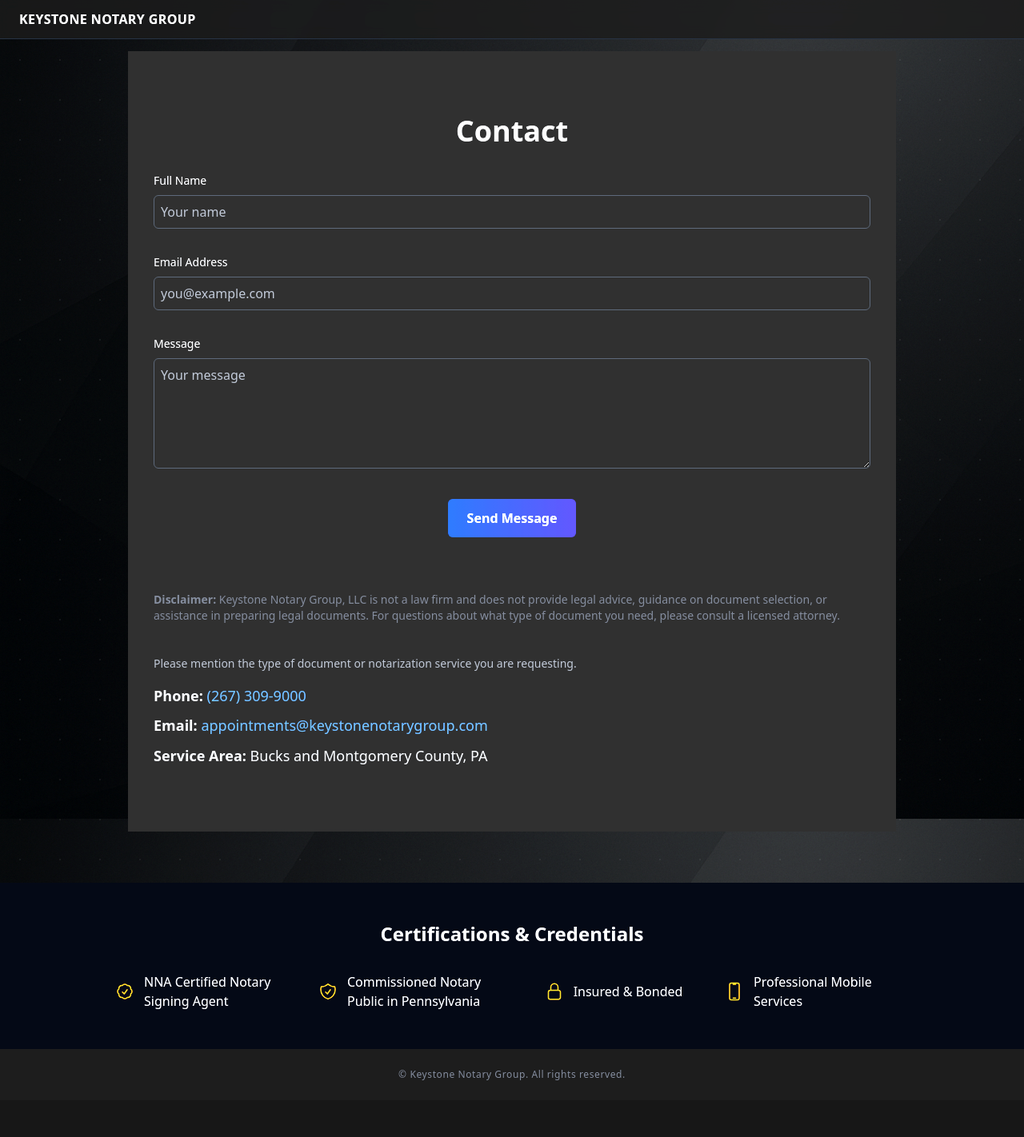
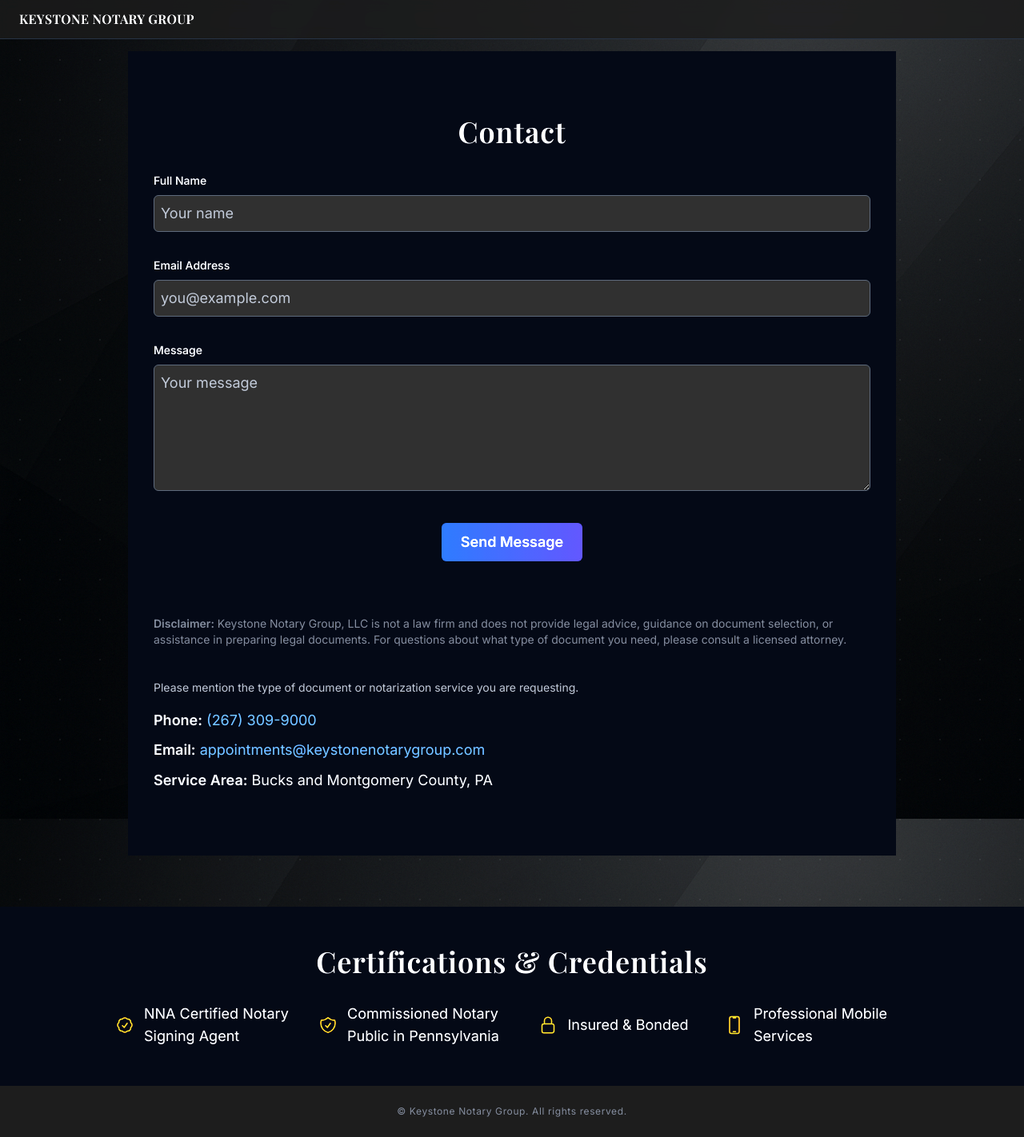
Before and after one commit to BikerViking/keystone-site, a React (Create React App) app: page /contact in a window 1280 px wide. Shown: the whole page at 80% size. Before the commit the page ends 1376 px from the top, so only its background shows below. Built offline with nearby package versions, Linux system fonts and the light colour scheme.

Commit message:
Improve typography and add section transitions

```diff
--- a/public/index.html
+++ b/public/index.html
@@ -6,6 +6,12 @@
     <meta name="viewport" content="width=device-width, initial-scale=1" />
     <meta name="robots" content="index, follow" />
     <meta charset="utf-8" />
+    <link rel="preconnect" href="https://fonts.googleapis.com" />
+    <link rel="preconnect" href="https://fonts.gstatic.com" crossorigin />
+    <link
+      href="https://fonts.googleapis.com/css2?family=Inter:wght@400;500;600&family=Playfair+Display:wght@400;500;600&display=swap"
+      rel="stylesheet"
+    />
 
     <!-- Open Graph tags -->
     <meta property="og:title" content="Keystone Notary Group" />
--- a/src/components/Certifications.jsx
+++ b/src/components/Certifications.jsx
@@ -4,7 +4,7 @@ export default function Certifications() {
   return (
     <section className="bg-gray-950 text-gray-200 py-12">
       <div className="mx-auto max-w-screen-lg px-4">
-        <h2 className="mb-8 text-2xl font-semibold text-center">
+        <h2 className="mb-8 text-center">
           Certifications & Credentials
         </h2>
         <ul
--- a/src/components/LandingHero.jsx
+++ b/src/components/LandingHero.jsx
@@ -101,7 +101,7 @@ export default function LandingHero() {
         className="flex min-h-screen w-full flex-col items-center justify-center bg-neutral-900 px-4 py-12 lg:py-20 text-gray-200 sm:px-6 lg:px-8"
       >
         <div className="mx-auto max-w-screen-lg text-center">
-          <h2 className="mb-8 text-3xl font-bold sm:mb-12">
+          <h2 className="mb-8 sm:mb-12">
             About Keystone Notary Group
           </h2>
           {/* Ensure readability on small screens */}
@@ -137,10 +137,10 @@ export default function LandingHero() {
       <section
         id="services"
         aria-label="Services"
-        className="flex min-h-screen w-full flex-col items-center justify-center bg-neutral-800 px-4 py-12 lg:py-20 text-gray-200 sm:px-6 lg:px-8"
+        className="flex min-h-screen w-full flex-col items-center justify-center bg-gray-950 px-4 py-12 lg:py-20 text-gray-200 sm:px-6 lg:px-8"
       >
         <div className="mx-auto w-full max-w-screen-lg">
-          <h2 className="mb-8 text-center text-3xl font-bold sm:mb-12">
+          <h2 className="mb-8 text-center sm:mb-12">
             Our Services
           </h2>
           <div className="space-y-8">
@@ -188,7 +188,7 @@ export default function LandingHero() {
         className="flex min-h-screen w-full flex-col items-center justify-center bg-neutral-900 px-4 py-12 lg:py-20 text-gray-200 sm:px-6 lg:px-8"
       >
         <div className="mx-auto w-full max-w-screen-lg text-center">
-          <h2 className="mb-8 text-3xl font-bold sm:mb-12">Service Area</h2>
+          <h2 className="mb-8 sm:mb-12">Service Area</h2>
           <p className="mb-8 text-base sm:text-lg text-gray-300">
             We proudly serve Bucks and Montgomery County, Pennsylvania.
           </p>
@@ -208,10 +208,10 @@ export default function LandingHero() {
       <section
         id="faq"
         aria-label="Frequently Asked Questions"
-        className="flex min-h-screen w-full flex-col items-center justify-center bg-neutral-900 px-4 py-12 lg:py-20 text-gray-200 sm:px-6 lg:px-8"
+        className="flex min-h-screen w-full flex-col items-center justify-center bg-neutral-900 rounded-t-[3rem] px-4 py-12 lg:py-20 text-gray-200 sm:px-6 lg:px-8"
       >
         <div className="mx-auto w-full max-w-screen-lg">
-          <h2 className="mb-8 text-center text-3xl font-bold sm:mb-12">
+          <h2 className="mb-8 text-center sm:mb-12">
             Frequently Asked Questions
           </h2>
           <dl className="space-y-6 sm:space-y-8">
@@ -263,10 +263,10 @@ export default function LandingHero() {
       <section
         id="contact"
         aria-label="Contact"
-        className="flex min-h-screen w-full flex-col items-center justify-center bg-neutral-800 px-4 py-12 lg:py-20 text-gray-200 sm:px-6 lg:px-8"
+        className="flex min-h-screen w-full flex-col items-center justify-center bg-gray-950 rounded-t-[3rem] px-4 py-12 lg:py-20 text-gray-200 sm:px-6 lg:px-8"
       >
         <div className="mx-auto w-full max-w-screen-lg">
-          <h2 className="mb-8 text-center text-3xl font-bold sm:mb-12">
+          <h2 className="mb-8 text-center sm:mb-12">
             Contact
           </h2>
           <form
--- a/src/index.css
+++ b/src/index.css
@@ -5,14 +5,14 @@
 @layer base {
   /* Global background pattern */
   body {
-    @apply bg-cover bg-center bg-no-repeat min-h-screen;
+    @apply bg-cover bg-center bg-no-repeat min-h-screen font-sans text-base sm:text-lg leading-relaxed tracking-normal;
     background-image: url('../public/bg-texture.PNG');
   }
-  h1 {
-    @apply text-3xl sm:text-4xl font-extrabold;
+  h1, h2 {
+    @apply font-display text-3xl sm:text-4xl font-semibold tracking-wide;
   }
-  h2 {
-    @apply text-2xl sm:text-3xl font-bold;
+  h3 {
+    @apply font-display text-xl font-medium tracking-wide;
   }
   p {
     @apply leading-relaxed;
--- a/src/pages/NotFound.jsx
+++ b/src/pages/NotFound.jsx
@@ -7,9 +7,9 @@ export default function NotFound() {
     <LayoutWrapper>
       <section
         aria-label="Page not found"
-        className="mx-auto max-w-screen-lg px-4 py-12 lg:py-20 text-center text-gray-200 sm:px-6 lg:px-8"
+        className="bg-black mx-auto max-w-screen-lg px-4 py-12 lg:py-20 text-center text-gray-200 sm:px-6 lg:px-8"
       >
-        <h1 className="mb-4 font-extrabold">404 – Page Not Found</h1>
+        <h1 className="mb-4">404 – Page Not Found</h1>
         <p className="mb-8 text-base sm:text-lg text-gray-400">Sorry, the page you are looking for doesn\'t exist.</p>
         <Link
           to="/"
--- a/src/pages/about.jsx
+++ b/src/pages/about.jsx
@@ -6,9 +6,9 @@ export default function AboutPage() {
     <LayoutWrapper>
       <section
         aria-label="About"
-        className="mx-auto max-w-screen-lg px-4 py-12 lg:py-20 text-gray-200 sm:px-6 lg:px-8"
+        className="bg-neutral-900 mx-auto max-w-screen-lg px-4 py-12 lg:py-20 text-gray-200 sm:px-6 lg:px-8"
       >
-        <h1 className="mb-8 text-center font-extrabold">
+        <h1 className="mb-8 text-center">
           About Keystone Notary Group
         </h1>
         <p className="mx-auto max-w-prose text-left text-base sm:text-lg text-gray-300">
--- a/src/pages/contact.jsx
+++ b/src/pages/contact.jsx
@@ -18,9 +18,9 @@ export default function ContactPage() {
       <section
         id="contact"
         aria-label="Contact"
-        className="bg-neutral-800 mx-auto max-w-screen-lg px-4 py-12 lg:py-20 text-gray-200 sm:px-6 lg:px-8"
+        className="bg-gray-950 mx-auto max-w-screen-lg px-4 py-12 lg:py-20 text-gray-200 sm:px-6 lg:px-8"
       >
-        <h1 className="mb-8 text-center font-extrabold">
+        <h1 className="mb-8 text-center">
           Contact
         </h1>
         <form onSubmit={handleSubmit} className="space-y-6 sm:space-y-8">
--- a/src/pages/faq.jsx
+++ b/src/pages/faq.jsx
@@ -38,9 +38,9 @@ export default function FaqPage() {
     <LayoutWrapper>
       <section
         aria-label="Frequently Asked Questions"
-        className="bg-neutral-900 mx-auto max-w-screen-lg px-4 py-12 lg:py-20 text-gray-200 sm:px-6 lg:px-8"
+        className="bg-neutral-900 rounded-t-[3rem] mx-auto max-w-screen-lg px-4 py-12 lg:py-20 text-gray-200 sm:px-6 lg:px-8"
       >
-        <h1 className="mb-8 text-center font-extrabold">
+        <h1 className="mb-8 text-center">
           Frequently Asked Questions
         </h1>
         <dl className="space-y-6 sm:space-y-8">
@@ -81,7 +81,7 @@ export default function FaqPage() {
           ))}
         </dl>
         <div className="mt-12 rounded-lg border border-blue-500/30 bg-neutral-800 p-6 text-center shadow-inner">
-          <h2 className="mb-4 font-bold text-gray-100">
+          <h2 className="mb-4 text-gray-100">
             Still have questions?
           </h2>
           <Link
--- a/src/pages/services.jsx
+++ b/src/pages/services.jsx
@@ -6,9 +6,9 @@ export default function ServicesPage() {
     <LayoutWrapper>
       <section
         aria-label="Services"
-        className="bg-neutral-800 mx-auto max-w-screen-lg px-4 py-12 lg:py-20 text-gray-200 sm:px-6 lg:px-8"
+        className="bg-black mx-auto max-w-screen-lg px-4 py-12 lg:py-20 text-gray-200 sm:px-6 lg:px-8"
       >
-        <h1 className="mb-8 text-center font-extrabold">
+        <h1 className="mb-8 text-center">
           Our Services
         </h1>
 
--- a/tailwind.config.js
+++ b/tailwind.config.js
@@ -11,6 +11,10 @@ module.exports = {
           '100%': { opacity: '1' },
         },
       },
+      fontFamily: {
+        display: ['"Playfair Display"', 'serif'],
+        sans: ['Inter', 'sans-serif'],
+      },
     },
   },
   plugins: [],
```
